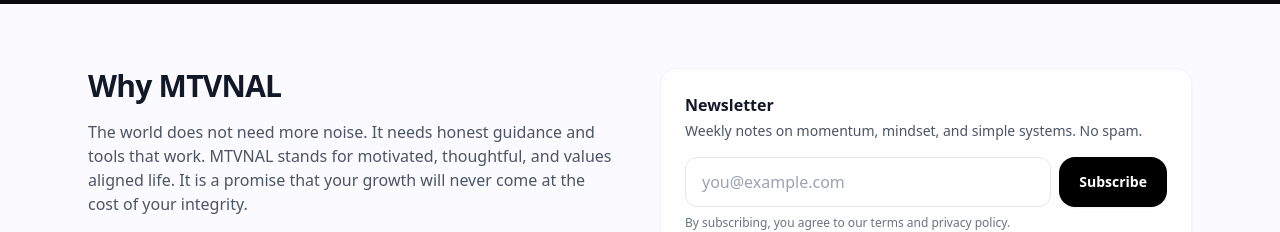
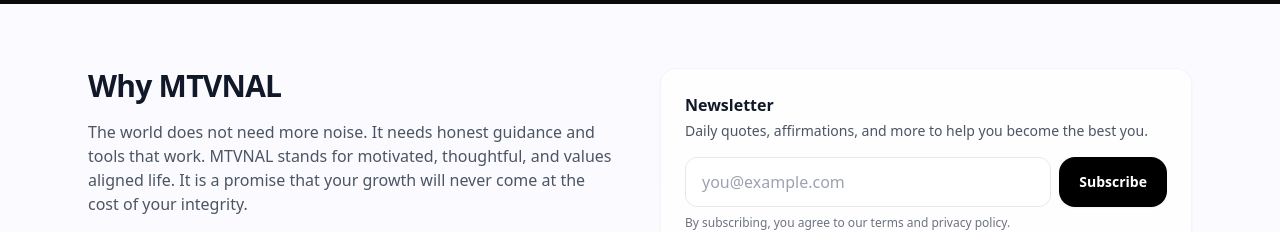
Before and after one commit to mtvnal/mtvnal-site, a Next.js app: page / in a window 1280 px wide. Shown: the part 1400-1632 px from the top of the page. Built offline with nearby package versions, Linux system fonts and the light colour scheme.

Commit message:
Update page.tsx

```diff
--- a/app/page.tsx
+++ b/app/page.tsx
@@ -157,7 +157,7 @@ export default function Home() {
           </div>
           <Card>
             <h3 className="font-semibold">Newsletter</h3>
-            <p className="mt-1 text-sm text-gray-600">Weekly notes on momentum, mindset, and simple systems. No spam.</p>
+            <p className="mt-1 text-sm text-gray-600">Daily quotes, affirmations, and more to help you become the best you.</p>
             <form className="mt-4 flex gap-2" onSubmit={(e)=>{e.preventDefault(); alert('Connect this form to Beehiiv/ConvertKit.')}}>
               <input type="email" placeholder="you@example.com" className="w-full rounded-xl border border-gray-200 px-4 py-3 outline-none focus:ring-2 focus:ring-gray-200" />
               <Button className="bg-black text-white">Subscribe</Button>
```
